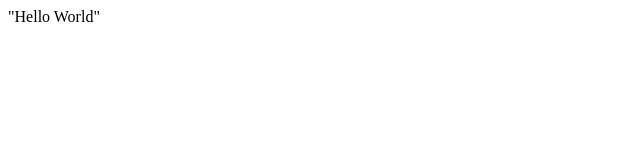
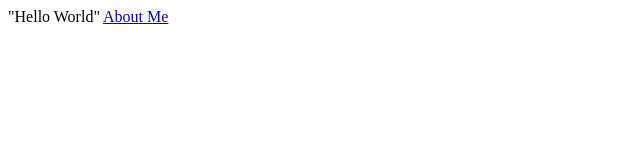
Before and after one commit to cpanici/cpanici.github.io, a plain HTML site: page index.html in a window 1280 px wide. Shown: the full height of the page, 0-640 px from the left. Drawn offline with Linux system fonts and the light colour scheme.

Commit message:
Adding second page

```diff
--- a/index.html
+++ b/index.html
@@ -1 +1,2 @@
 "Hello World"
+<a href = "aboutme.html"> About Me</a>
```
Also changed, not shown: aboutme.html (added, +1 -0 lines).
